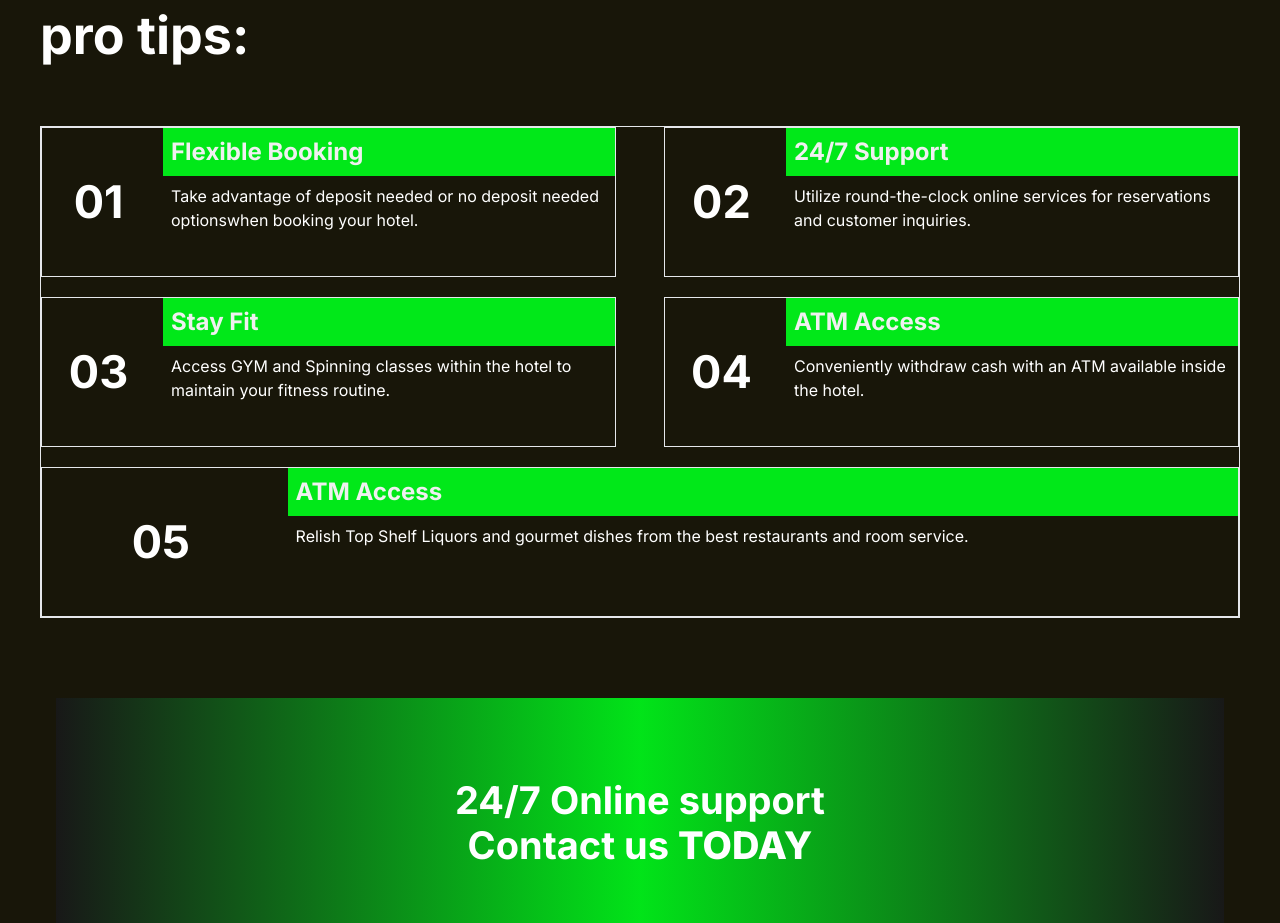
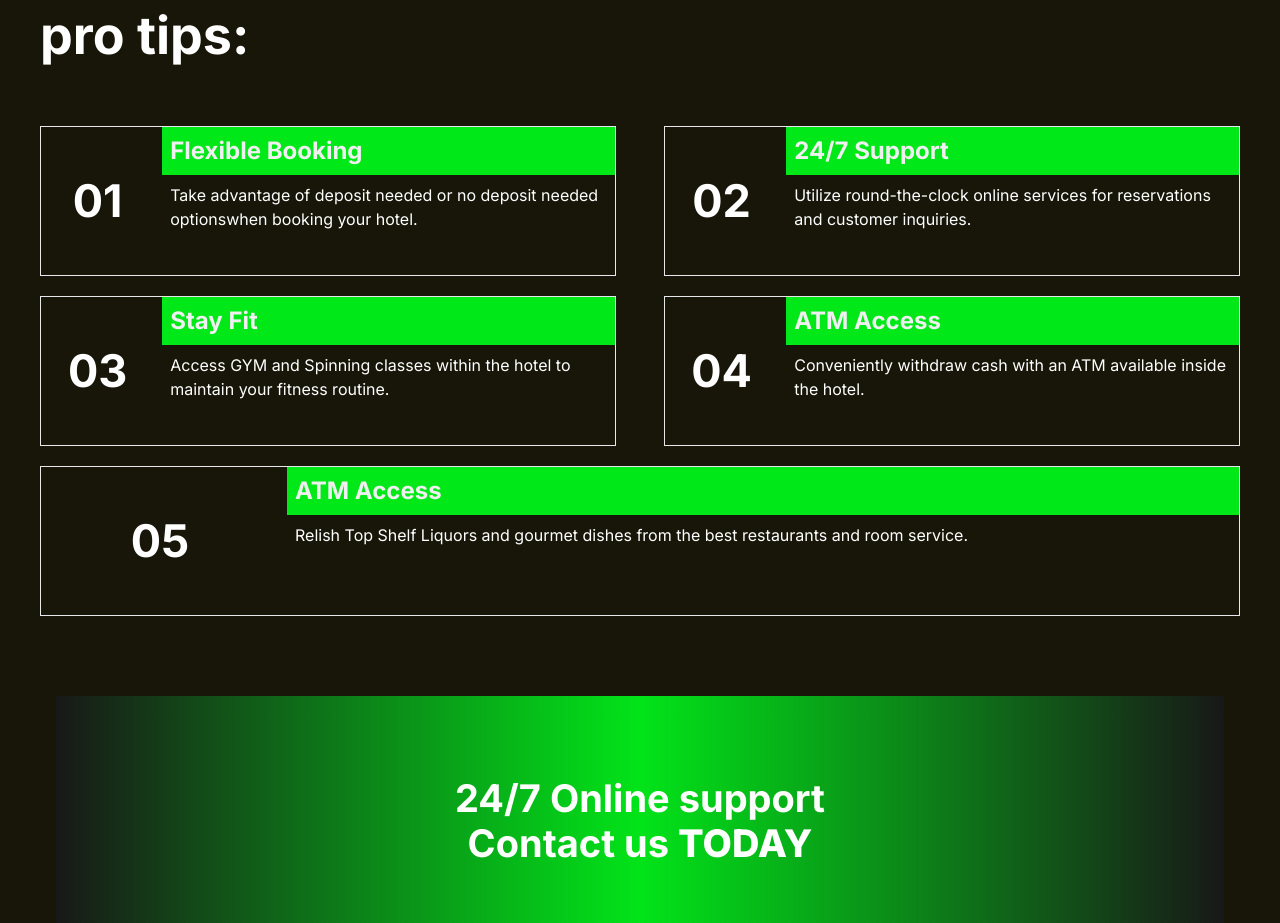
Before and after one commit to NewBOera/ENG-UK-HC-21, a plain HTML site: page index.html in a window 1280 px wide. Shown: the part 6400-7323 px from the top of the page. Drawn offline with nearby package versions, Linux system fonts and the light colour scheme.

Commit message:
chore: cards section border change

```diff
--- a/index.html
+++ b/index.html
@@ -956,7 +956,7 @@
 
           <!--!CARDS-->
           <article
-            class="flex flex-col border lg:flex-row lg:justify-between md:[&>div]:h-[120px] lg:[&>div]:h-[150px] [&>div]:border md:[&>div]:w-full items-center gap-5 lg:flex-wrap lg:[&>div]:w-[48%]"
+            class="flex flex-col lg:flex-row lg:justify-between md:[&>div]:h-[120px] lg:[&>div]:h-[150px] [&>div]:border md:[&>div]:w-full items-center gap-5 lg:flex-wrap lg:[&>div]:w-[48%]"
           >
             <!--!card-->
             <div class="flex gap-2">
```
